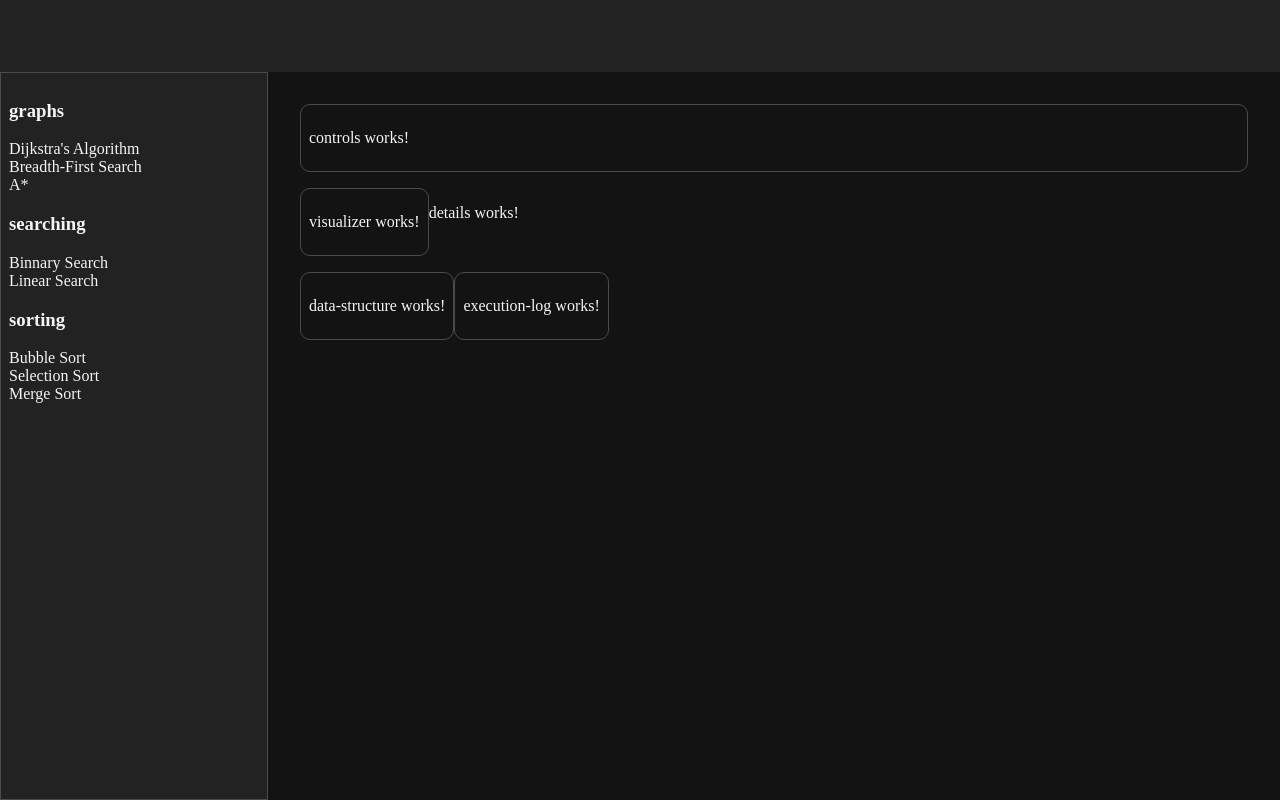
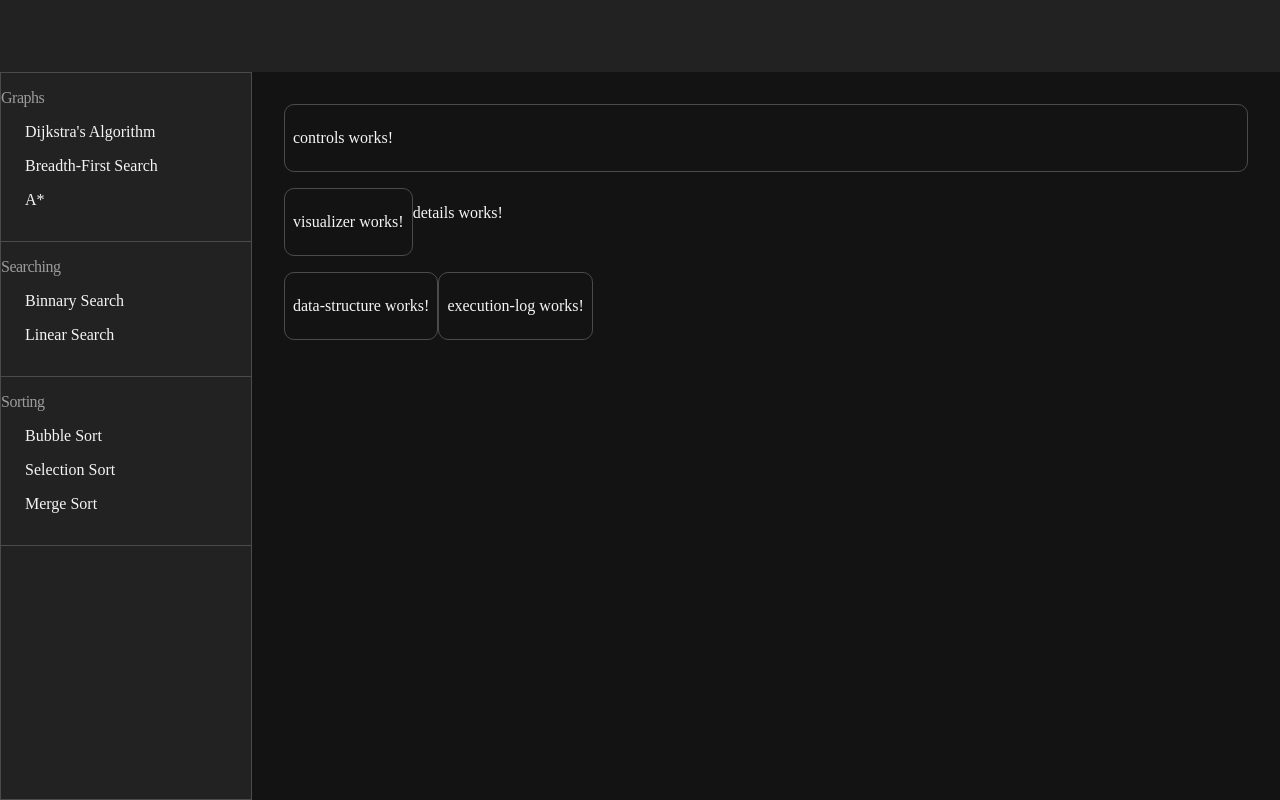
Before and after one commit to flavia3107/algorithm-visualizer, an Angular app: page / in a window 1280 px wide. Built offline with nearby package versions, Linux system fonts and the light colour scheme.

Commit message:
Algorithm-Visualizer: Sidenav - P1

```diff
--- a/src/app/app.scss
+++ b/src/app/app.scss
@@ -12,6 +12,7 @@
 .sidenav {
 	width: 250px;
 	border-radius: 0;
+	padding: 0;
 }
 
 .content {
--- a/src/app/components/sidenav/sidenav.html
+++ b/src/app/components/sidenav/sidenav.html
@@ -1,7 +1,11 @@
 @for (group of algorithmConfig | keyvalue; track group.key) {
-<h3>{{ group.key }}</h3>
+<div class="list-section">
+	<p>{{ group.key }}</p>
 
-@for (algorithm of group.value; track algorithm.key) {
-<div>{{ algorithm.title }}</div>
+	<ul class="flex-column">
+		@for (algorithm of group.value; track algorithm.key) {
+		<li>{{ algorithm.title }}</li>
+		}
+	</ul>
+</div>
 }
-}
--- a/src/app/components/sidenav/sidenav.scss
+++ b/src/app/components/sidenav/sidenav.scss
@@ -0,0 +1,22 @@
+@use '../../../styles/color-variables' as *;
+
+p {
+	text-transform: capitalize;
+	letter-spacing: -0.5px;
+	color: $subtitle-text-color;
+	font-family: serif;
+	margin-bottom: 0.5rem;
+}
+
+li {
+	list-style: none;
+	margin-bottom: 1rem;
+}
+
+.list-section {
+	border-bottom: 1px solid $border-color;
+}
+
+ul {
+	padding-left: 1.5rem;
+}
--- a/src/styles/color-variables.scss
+++ b/src/styles/color-variables.scss
@@ -1,4 +1,10 @@
+/* Background Colors */
 $bg-dark-gray: #222222;
 $bg-carbon: #131313;
+
+/* Border Colors */
+$border-color: #4b4b4b;
+
+/* Text Colors */
+$subtitle-text-color: #9c9c9c;
 $main-text-color: #f5f5f5;
-$border-color: #4b4b4b;
```
